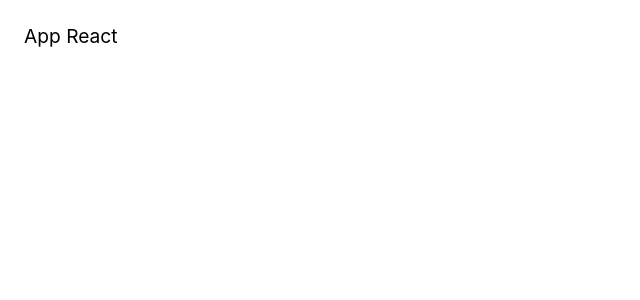
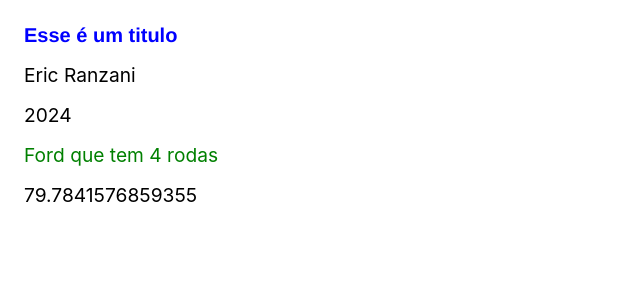
Before and after one commit to ericranzani/React, a React (Vite) app in the folder React-para-iniciante/ferramenta-front-end/: page / in a window 1280 px wide. Shown: the top 300 px of the page, without its empty margins (0-640 px from the left). Built offline with nearby package versions, Linux system fonts and the light colour scheme.

Commit message:
aula base sobre jsx

```diff
--- a/React-para-iniciante/ferramenta-front-end/src/App.jsx
+++ b/React-para-iniciante/ferramenta-front-end/src/App.jsx
@@ -1,7 +1,37 @@
 import React from "react";
 
 const App = () => {
-  return <div>App React</div>;
+  const numero = Math.random();
+  const ativo = true;
+
+  function mostrarNome(sobrenome) {
+    return "Eric " + sobrenome;
+  }
+
+  const carro = {
+    marca: "Ford",
+    rodas: 4,
+  };
+
+  const estiloH1 = {
+    color: "blue",
+    fontSize: "20px",
+    fontFamily: "Helvetica",
+  };
+
+  const titulo = <h1 style={estiloH1}>Esse é um titulo</h1>;
+
+  return (
+    <>
+      {titulo}
+      {mostrarNome("Ranzani")}
+      <p>{new Date().getFullYear()}</p>
+      <p style={{ color: "green" }}>
+        {carro.marca} que tem {carro.rodas} rodas
+      </p>
+      <p className={ativo ? "ativo" : "inativo"}>{numero * 100}</p>
+    </>
+  );
 };
 
 export default App;
```
